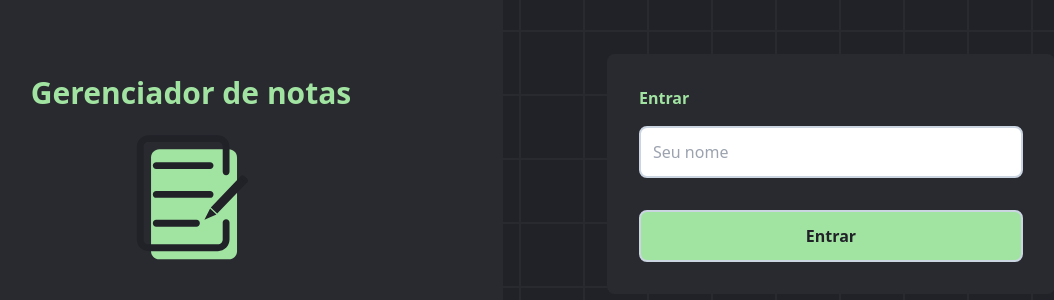
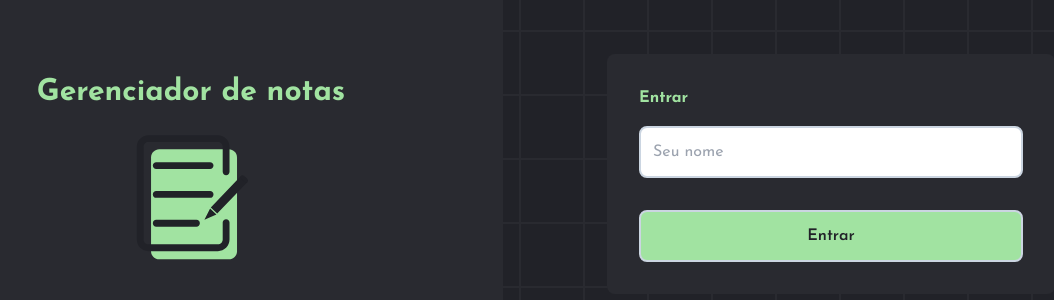
Before and after one commit to augustojaml/app-manager-notes, a React (Vite) app: page /auth/sign-in in a window 1280 px wide. Shown: the part 226-526 px from the top of the page, without its empty margins (121-1175 px from the left). Built offline with nearby package versions, Linux system fonts and the light colour scheme.

Commit message:
feat: alteracao da font

```diff
--- a/index.html
+++ b/index.html
@@ -1,13 +1,23 @@
 <!doctype html>
 <html lang="en">
+
 <head>
   <meta charset="UTF-8" />
+
+  <link rel="preconnect" href="https://fonts.googleapis.com">
+  <link rel="preconnect" href="https://fonts.gstatic.com" crossorigin>
+
+
+  <meta name="viewport" content="width=device-width, initial-scale=1.0" />
+
   <link rel="icon" type="image/svg+xml" href="/note.svg" />
-    <meta name="viewport" content="width=device-width, initial-scale=1.0" />
+  <link href="https://fonts.googleapis.com/css2?family=Inconsolata:wght@200..900&family=Josefin+Sans:ital,wght@0,100..700;1,100..700&family=Montserrat:ital,wght@0,100..900;1,100..900&family=Open+Sans:ital,wght@0,300..800;1,300..800&family=Poppins:ital,wght@0,100;0,200;0,300;0,400;0,500;0,600;0,700;0,800;0,900;1,100;1,200;1,300;1,400;1,500;1,600;1,700;1,800;1,900&family=Roboto+Condensed:ital,wght@0,100..900;1,100..900&family=Source+Code+Pro:ital,wght@0,200..900;1,200..900&display=swap" rel="stylesheet">
   <title>Note manager</title>
 </head>
+
 <body>
   <div id="root"></div>
   <script type="module" src="/src/main.tsx"></script>
 </body>
+
 </html>
--- a/tailwind.config.js
+++ b/tailwind.config.js
@@ -3,6 +3,9 @@
   content: ['./src/**/*.{js,ts,jsx,tsx}'],
   theme: {
     extend: {
+      fontFamily: {
+        sans: ['Josefin Sans', 'sans-serif'],
+      },
       backgroundImage: {
         'app-linear':
           'linear-gradient(var(--app-600) 0.1em, transparent 0.1em), linear-gradient(90deg, var(--app-600) 0.1em, transparent 0.1em)',
```
Also changed, not shown: 1 other file (tests, documents, lock files or other folders). Lines whose indentation alone changed are shown as unchanged.
